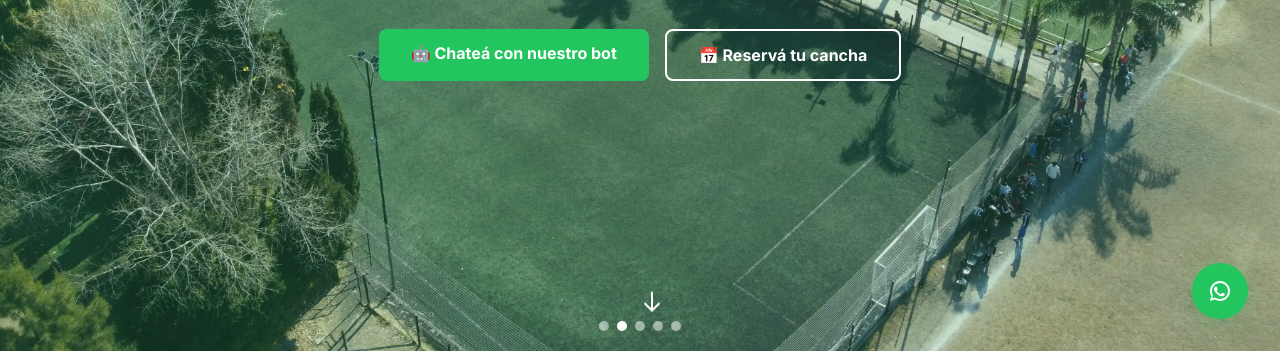
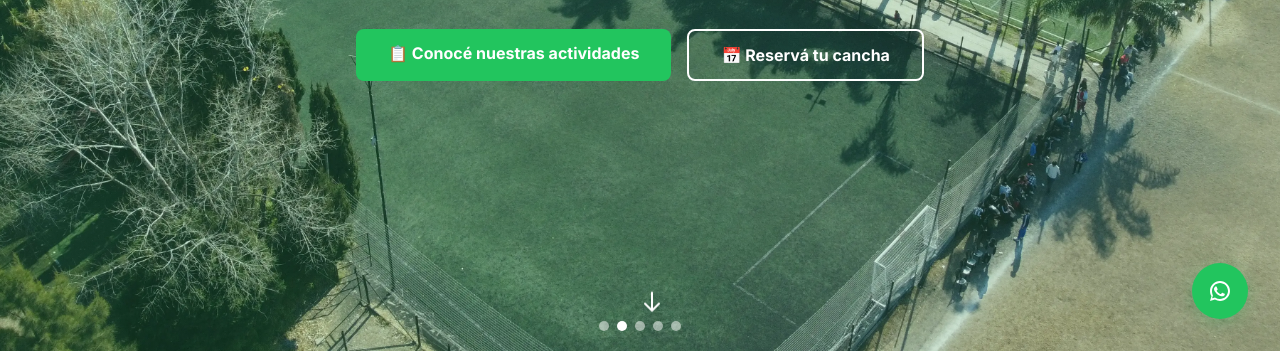
Before and after one commit to Ontos-2021/lasherassport, a website: page index.html in a window 1280 px wide. Shown: the part 449-802 px from the top of the page. Drawn offline with Linux system fonts and the light colour scheme.

Commit message:
Actualizacion de los links de la sección Hero.

```diff
--- a/index.html
+++ b/index.html
@@ -103,10 +103,12 @@
         <h1 class="text-3xl sm:text-4xl md:text-6xl font-bold mb-6 text-shadow animate-fade-in-up">Todo el deporte en un solo lugar</h1>
         <p class="text-lg sm:text-xl md:text-2xl mb-8 text-shadow">Fútbol • Pádel • Hockey • Gym • Pileta</p>
         <div class="space-y-4 md:space-y-0 md:space-x-4 md:flex md:justify-center">
-          <a href="https://wa.me/5491158407270?text=Hola!%20Quiero%20chatear%20con%20el%20bot%20de%20Las%20Heras%20Sports" target="_blank" class="btn-main btn-ripple pulse-green bg-green-500 hover:bg-green-600 px-6 sm:px-8 py-3 rounded-lg font-semibold text-white inline-block w-full md:w-auto text-center">
-            <span>🤖 Chateá con nuestro bot</span>
+          <!-- CTA 1: Conocer actividades (scroll to #actividades) -->
+          <a href="#actividades" class="btn-main btn-ripple pulse-green bg-green-500 hover:bg-green-600 px-6 sm:px-8 py-3 rounded-lg font-semibold text-white inline-block w-full md:w-auto text-center" id="cta-actividades">
+            <span>📋 Conocé nuestras actividades</span>
           </a>
-          <a href="#contacto" class="btn-main btn-ripple border-2 border-white hover:bg-white hover:text-black px-6 sm:px-8 py-3 rounded-lg font-semibold inline-block w-full md:w-auto text-center">
+          <!-- CTA 2: Reservar cancha (external booking platform) -->
+          <a href="https://booking.wonasports.com/profile/Las-Heras-Sports/2f37d10131f2a483a8dd005b3d14b0d9" target="_blank" rel="noopener" class="btn-main btn-ripple border-2 border-white hover:bg-white hover:text-black px-6 sm:px-8 py-3 rounded-lg font-semibold inline-block w-full md:w-auto text-center" id="cta-reserva">
             <span>📅 Reservá tu cancha</span>
           </a>
         </div>
```
